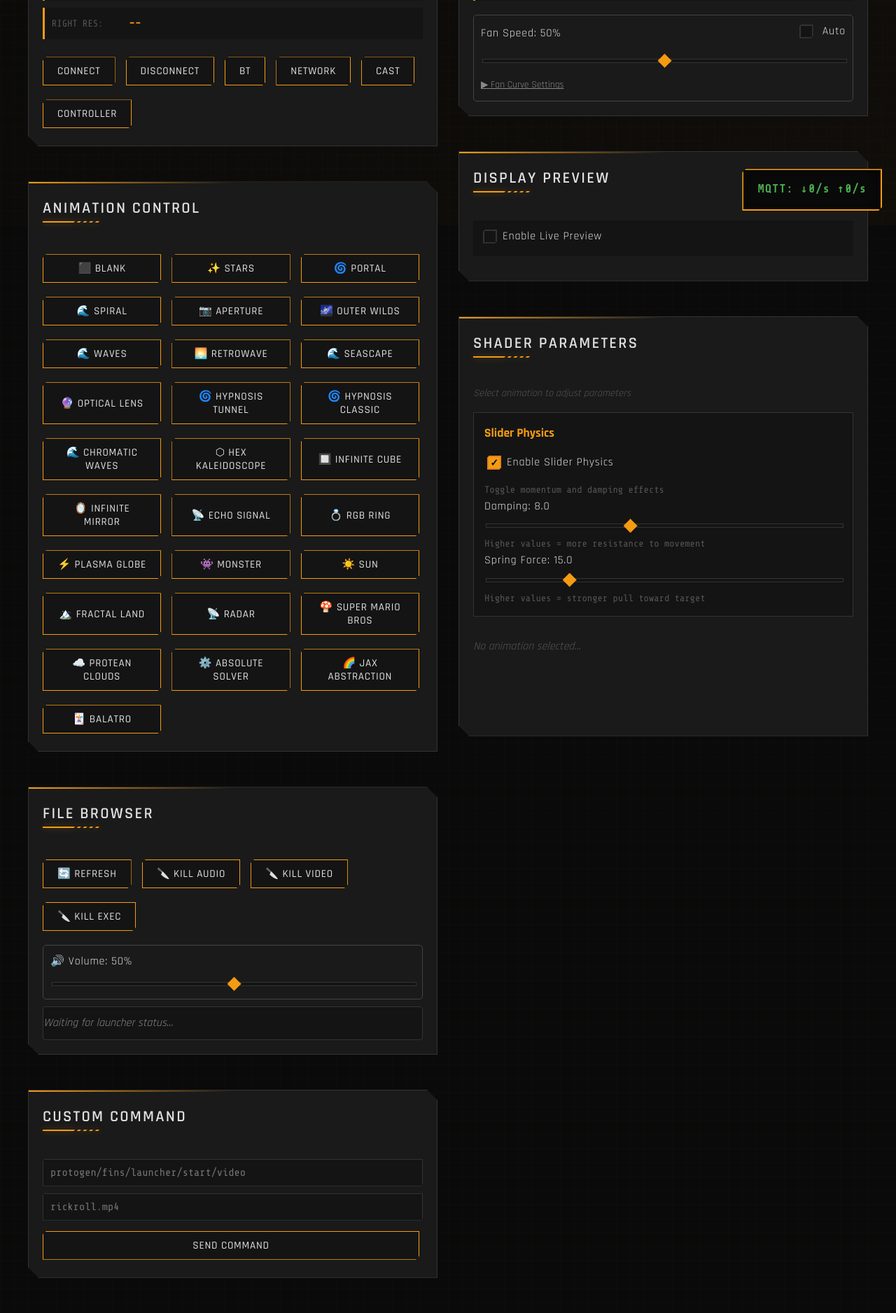
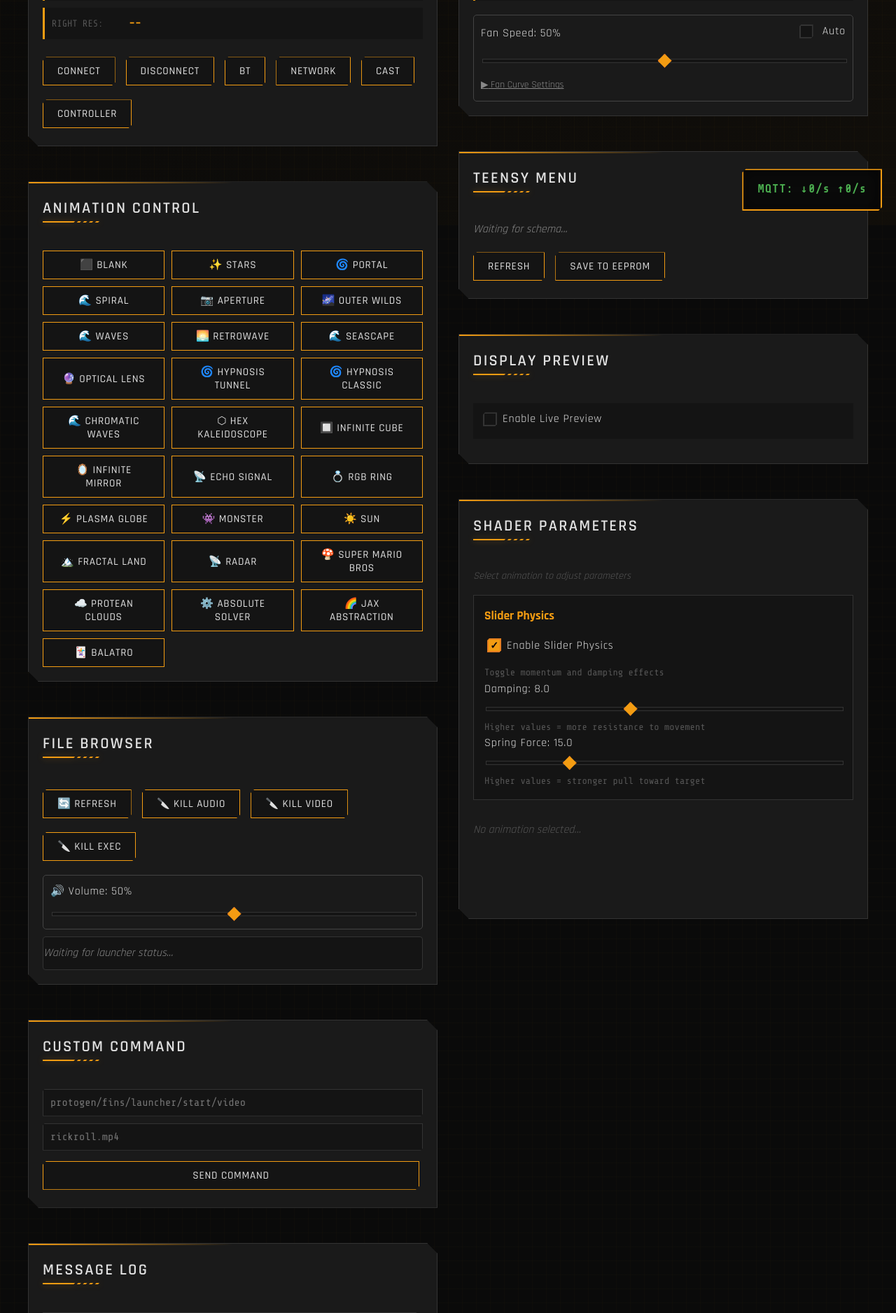
Before and after one commit to lululombard/protosuit-engine, a Flask app: page / in a window 1280 px wide. Shown: the part 479-2355 px from the top of the page at 70% size. Run offline with Flask 3, Linux system fonts and the light colour scheme; some libraries are stand-ins or nearby versions.

Commit message:
Add web UI for Teensy

```diff
--- a/web/static/css/style.css
+++ b/web/static/css/style.css
@@ -164,6 +164,16 @@ h2::after {
     display: grid;
     grid-template-columns: repeat(auto-fill, minmax(150px, 1fr));
     gap: 10px;
+}
+
+.button-grid button {
+    height: 100%;
+    margin: 0;
+    display: flex;
+    align-items: center;
+    justify-content: center;
+    text-align: center;
+    clip-path: none;
 }
 
 /* Input groups */
--- a/web/static/js/mqtt.js
+++ b/web/static/js/mqtt.js
@@ -82,6 +82,16 @@ function connectMQTT() {
         } else if (topic === 'protogen/visor/esp/status/fancurve') {
             handleFanCurveStatus(payload);
             return;
+        } else if (topic === 'protogen/visor/teensy/menu/schema') {
+            handleTeensySchema(payload);
+            return;
+        } else if (topic.startsWith('protogen/visor/teensy/menu/status/')) {
+            const param = topic.replace('protogen/visor/teensy/menu/status/', '');
+            handleTeensyParamStatus(param, payload);
+            return;
+        } else if (topic === 'protogen/visor/teensy/menu/saved') {
+            handleTeensySaved();
+            return;
         }
 
         logMessage(`← ${topic}: ${payload}`);
--- /dev/null
+++ b/web/static/js/teensy.js
@@ -0,0 +1,182 @@
+// Teensy Menu Controls - Schema-driven UI for Teensy parameters
+
+let teensySchema = null;
+let teensyValues = {};
+
+// Nice display names for camelCase param names
+const teensyParamLabels = {
+    face: 'Face',
+    bright: 'Brightness',
+    accentBright: 'Accent Brightness',
+    microphone: 'Microphone',
+    micLevel: 'Mic Level',
+    boopSensor: 'Boop Sensor',
+    spectrumMirror: 'Spectrum Mirror',
+    faceSize: 'Face Size',
+    color: 'Color',
+    hueF: 'Hue Front',
+    hueB: 'Hue Back',
+    effect: 'Effect',
+};
+
+function handleTeensySchema(payload) {
+    try {
+        teensySchema = JSON.parse(payload);
+        buildTeensyControls();
+    } catch (e) {
+        console.error('Error parsing Teensy schema:', e);
+    }
+}
+
+function handleTeensyParamStatus(param, payload) {
+    try {
+        const data = JSON.parse(payload);
+        teensyValues[param] = data;
+        updateTeensyControl(param, data);
+    } catch (e) {
+        console.error('Error parsing Teensy param status:', e);
+    }
+}
+
+function handleTeensySaved() {
+    const btn = document.getElementById('teensySaveBtn');
+    if (btn) {
+        const orig = btn.textContent;
+        btn.textContent = 'Saved!';
+        btn.style.borderColor = 'var(--success)';
+        btn.style.color = 'var(--success)';
+        setTimeout(() => {
+            btn.textContent = orig;
+            btn.style.borderColor = '';
+            btn.style.color = '';
+        }, 2000);
+    }
+}
+
+function buildTeensyControls() {
+    const container = document.getElementById('teensyMenuControls');
+    if (!container || !teensySchema) return;
+
+    container.innerHTML = '';
+
+    for (const [param, spec] of Object.entries(teensySchema)) {
+        const label = teensyParamLabels[param] || param;
+        const wrapper = document.createElement('div');
+        wrapper.className = 'teensy-param';
+        wrapper.id = `teensy-param-${param}`;
+
+        if (spec.type === 'toggle') {
+            wrapper.innerHTML = buildToggleControl(param, label, spec);
+        } else if (spec.type === 'select') {
+            wrapper.innerHTML = buildSelectControl(param, label, spec);
+        } else {
+            wrapper.innerHTML = buildRangeControl(param, label, spec);
+        }
+
+        container.appendChild(wrapper);
+    }
+
+    // Apply any values we already have
+    for (const [param, data] of Object.entries(teensyValues)) {
+        updateTeensyControl(param, data);
+    }
+}
+
+function buildToggleControl(param, label, spec) {
+    return `
+        <div class="teensy-param-header">
+            <span class="teensy-param-label">${label}</span>
+            <span class="teensy-param-value" id="teensy-val-${param}">--</span>
+        </div>
+        <div class="teensy-toggle-row">
+            <button class="teensy-toggle-btn ${param}-off" id="teensy-opt-${param}-0"
+                onclick="teensySet('${param}', 0)">${spec.options[0]}</button>
+            <button class="teensy-toggle-btn ${param}-on" id="teensy-opt-${param}-1"
+                onclick="teensySet('${param}', 1)">${spec.options[1]}</button>
+        </div>
+    `;
+}
+
+function buildSelectControl(param, label, spec) {
+    let buttons = '';
+    for (let i = 0; i <= spec.max; i++) {
+        const optLabel = spec.options[i] || i;
+        buttons += `<button class="teensy-select-btn" id="teensy-opt-${param}-${i}"
+            onclick="teensySet('${param}', ${i})">${optLabel}</button>`;
+    }
+    return `
+        <div class="teensy-param-header">
+            <span class="teensy-param-label">${label}</span>
+            <span class="teensy-param-value" id="teensy-val-${param}">--</span>
+        </div>
+        <div class="teensy-select-grid">${buttons}</div>
+    `;
+}
+
+function buildRangeControl(param, label, spec) {
+    return `
+        <div class="teensy-param-header">
+            <span class="teensy-param-label">${label}</span>
+            <span class="teensy-param-value" id="teensy-val-${param}">--</span>
+        </div>
+        <input type="range" min="${spec.min}" max="${spec.max}" value="0"
+            id="teensy-slider-${param}"
+            oninput="teensySliderInput('${param}', ${spec.max}, parseInt(this.value))">
+    `;
+}
+
+// Throttle slider sends to avoid flooding serial
+let teensySliderTimers = {};
+
+function teensySliderInput(param, max, value) {
+    document.getElementById('teensy-val-' + param).textContent = value + ' / ' + max;
+    if (teensySliderTimers[param]) return;
+    teensySet(param, value);
+    teensySliderTimers[param] = setTimeout(() => {
+        teensySliderTimers[param] = null;
+        // Send final value after throttle window
+        const slider = document.getElementById('teensy-slider-' + param);
+        if (slider) teensySet(param, parseInt(slider.value));
+    }, 100);
+}
+
+function updateTeensyControl(param, data) {
+    const valEl = document.getElementById(`teensy-val-${param}`);
+    if (!valEl) return;
+
+    const spec = teensySchema ? teensySchema[param] : null;
+    if (!spec) return;
+
+    if (spec.type === 'toggle' || spec.type === 'select') {
+        // Update value display
+        valEl.textContent = data.label || data.value;
+
+        // Highlight active option
+        for (let i = 0; i <= spec.max; i++) {
+            const btn = document.getElementById(`teensy-opt-${param}-${i}`);
+            if (btn) {
+                btn.classList.toggle('active', i === data.value);
+            }
+        }
+    } else {
+        // Range slider
+        valEl.textContent = data.value + ' / ' + spec.max;
+        const slider = document.getElementById(`teensy-slider-${param}`);
+        if (slider && document.activeElement !== slider) {
+            slider.value = data.value;
+        }
+    }
+}
+
+function teensySet(param, value) {
+    sendCommand('protogen/visor/teensy/menu/set',
+        JSON.stringify({ param: param, value: value }), true);
+}
+
+function teensyRefresh() {
+    sendCommand('protogen/visor/teensy/menu/get', '', true);
+}
+
+function teensySave() {
+    sendCommand('protogen/visor/teensy/menu/save', '', true);
+}
--- a/web/static/js/ui.js
+++ b/web/static/js/ui.js
@@ -11,6 +11,9 @@ function logMessage(message, type = 'info') {
     const entry = document.createElement('div');
     entry.textContent = `[${timestamp}] ${message}`;
     log.appendChild(entry);
+    while (log.childElementCount > 100) {
+        log.removeChild(log.firstChild);
+    }
     log.scrollTop = log.scrollHeight;
 }
 
--- a/web/templates/index.html
+++ b/web/templates/index.html
@@ -197,6 +197,18 @@
                 </div>
             </section>
 
+            <!-- Teensy Menu -->
+            <section class="panel">
+                <h2>Teensy Menu</h2>
+                <div id="teensyMenuControls">
+                    <p><em>Waiting for schema...</em></p>
+                </div>
+                <div class="button-group" style="margin-top: 15px;">
+                    <button onclick="teensyRefresh()">Refresh</button>
+                    <button onclick="teensySave()" id="teensySaveBtn">Save to EEPROM</button>
+                </div>
+            </section>
+
             <!-- Display Preview -->
             <section class="panel">
                 <h2>Display Preview</h2>
@@ -262,6 +274,7 @@
     <script src="{{ url_for('static', filename='js/preview.js') }}"></script>
     <script src="{{ url_for('static', filename='js/fps-monitor.js') }}"></script>
     <script src="{{ url_for('static', filename='js/file_browser.js') }}"></script>
+    <script src="{{ url_for('static', filename='js/teensy.js') }}"></script>
     <script src="{{ url_for('static', filename='js/main.js') }}"></script>
 </body>
 
```
Also changed, not shown: other parts of web/static/css/style.css (+76 -1 lines), espbridge/espbridge.py (+14 -1 lines), 3 other files.
